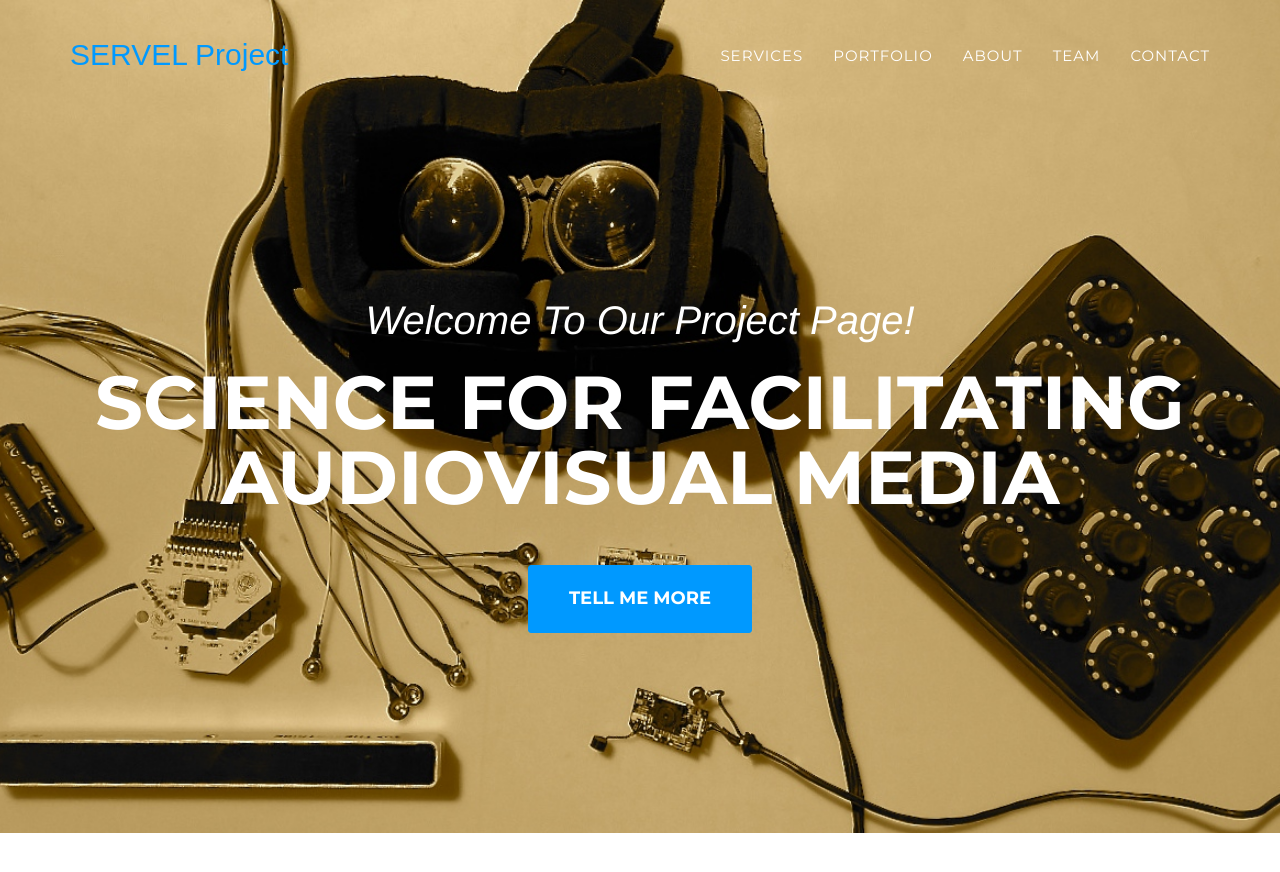
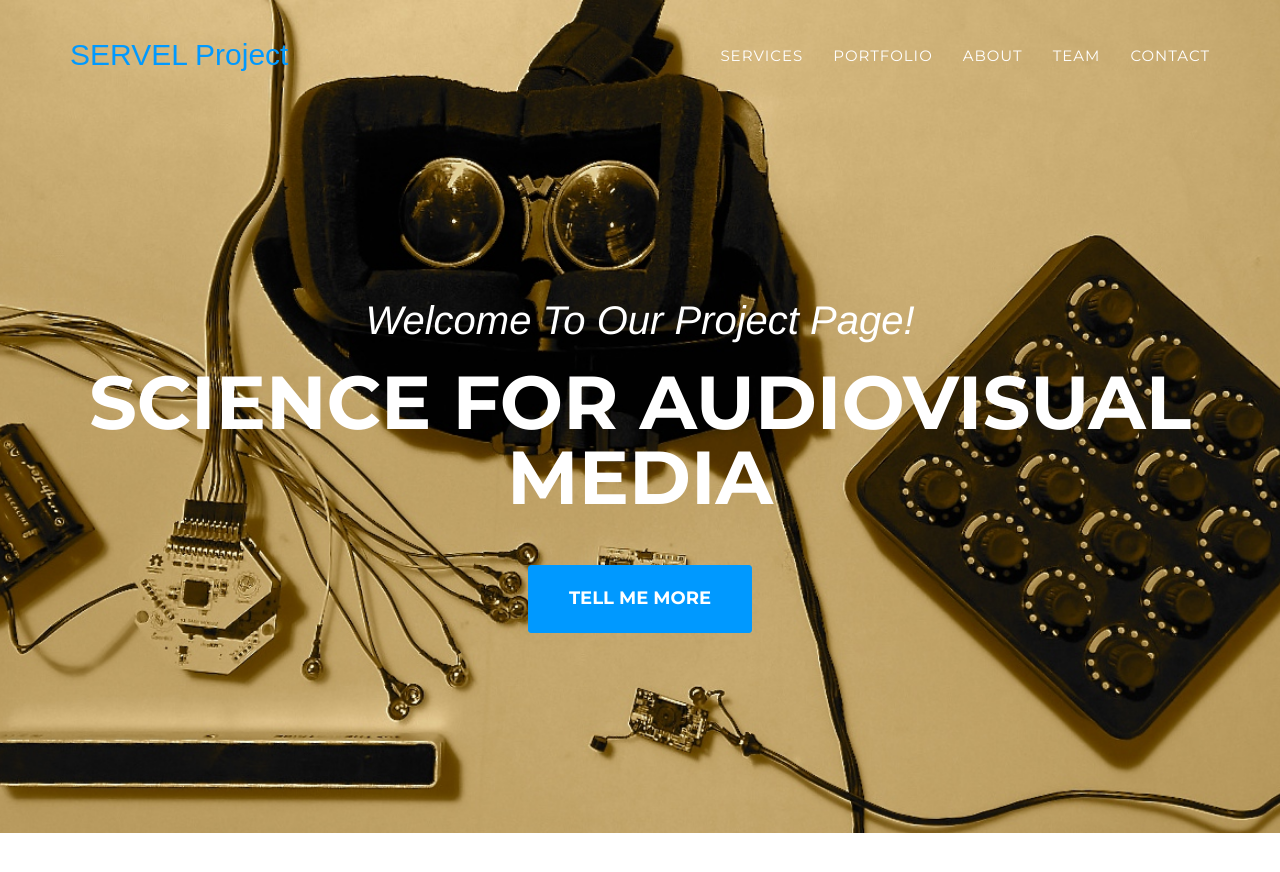
Before and after one commit to servelproject/servel-technologies.io, a Jekyll site: the page built from _posts/2014-07-16-project-3.markdown, in a window 1280 px wide and 900 px high. Shown: the top 872 px of the window. Built offline with Jekyll 4.4.1, drawn with Linux system fonts in a browser that asks for light colours; some web fonts are replaced.

```diff
--- a/_includes/header.html
+++ b/_includes/header.html
@@ -45,7 +45,7 @@
         <div class="container">
             <div class="intro-text">
                 <div class="intro-lead-in">Welcome To Our Project Page!</div>
-                <div class="intro-heading">Science for facilitating audiovisual media</div>
+                <div class="intro-heading">Science for audiovisual media</div>
                 <a href="#services" class="page-scroll btn btn-xl">Tell Me More</a>
             </div>
         </div>
```
